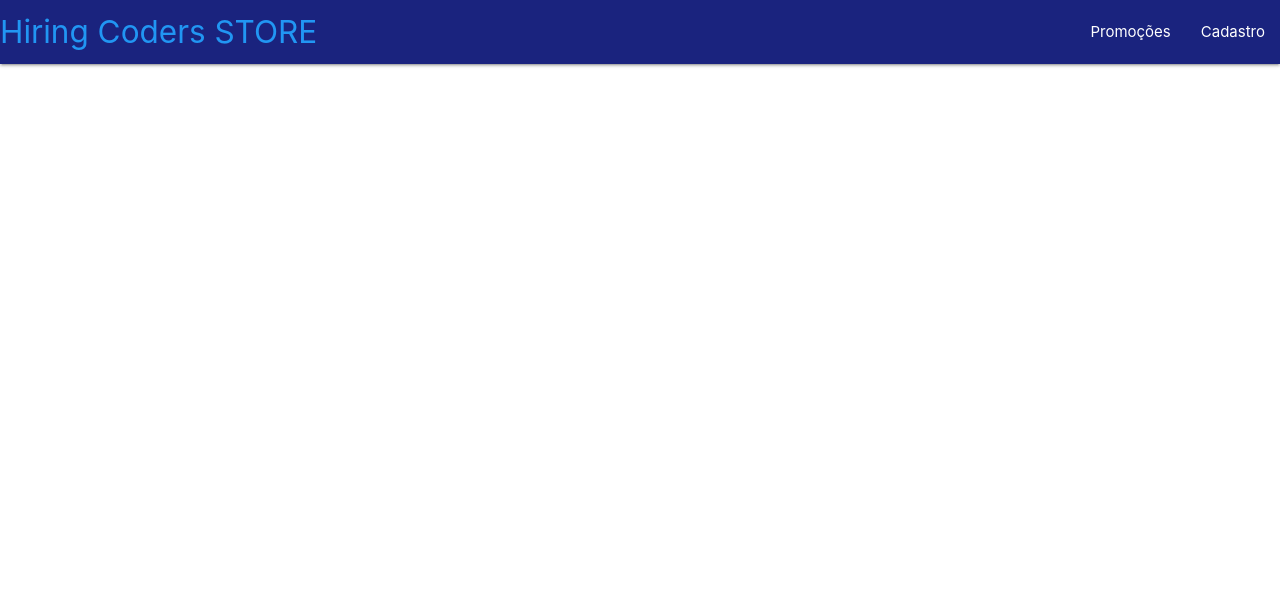
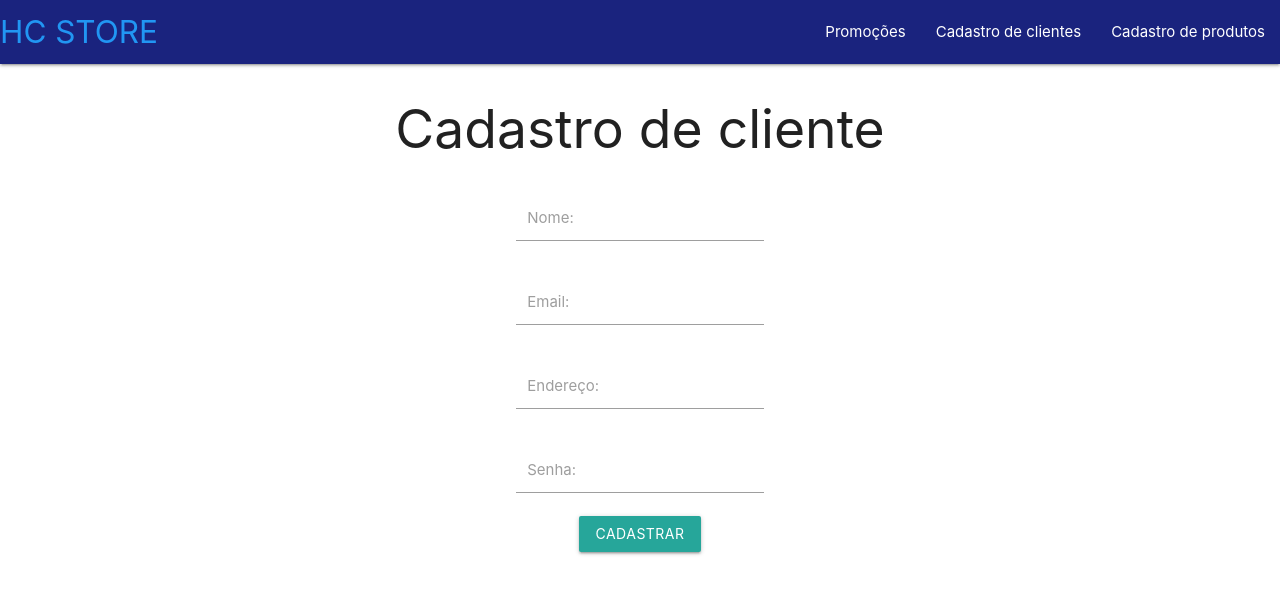
Before and after one commit to DaviFreiredaSilva/hc-ecommerce1, a React (Create React App) app: page /clientinsert in a window 1280 px wide. Shown: the top 594 px of the page. Built offline with nearby package versions, Linux system fonts and the light colour scheme.

Commit message:
product and client insertion pages

```diff
--- a/src/App.js
+++ b/src/App.js
@@ -4,6 +4,8 @@ import Navbar from './components/Navbar'
 import { BrowserRouter as Router, Switch, Route } from 'react-router-dom'
 import Offers from './pages/Offers';
 import Subscribe from './pages/Subscribe';
+import ClientInsert from './pages/ClientInsert';
+import ProductInsert from './pages/ProductInsert';
 
 function App() {
   return (
@@ -13,6 +15,8 @@ function App() {
         <Switch>
           <Route path="/" exact component={Offers}/>
           <Route path="/subscribe"  component={Subscribe}/>
+          <Route path="/clientinsert"  component={ClientInsert}/>
+          <Route path="/productinsert"  component={ProductInsert}/>
         </Switch>
       </Router>
     </>
--- a/src/components/Navbar.js
+++ b/src/components/Navbar.js
@@ -6,10 +6,11 @@ function Navbar() {
         <div>
         <nav>
         <div className="nav-wrapper indigo darken-4">
-          <Link to="/" className="brand-logo left blue-text">Hiring Coders STORE</Link>
+          <Link to="/" className="brand-logo left blue-text">HC STORE</Link>
           <ul id="nav-mobile" className="right hide-on-lg-and-down">
             <li><Link to="/">Promoções</Link></li>
-            <li><Link to="/subscribe">Cadastro</Link></li>
+            <li><Link to="/clientinsert">Cadastro de clientes</Link></li>
+            <li><Link to="/productinsert">Cadastro de produtos</Link></li>
           </ul>
         </div>
       </nav>
--- /dev/null
+++ b/src/pages/ClientInsert.js
@@ -0,0 +1,60 @@
+import React, {useState} from 'react'
+import styled from 'styled-components'
+
+function ClientInsert() {
+
+    const [name, setName] = useState("")
+    const [email, setEmail] = useState("")
+    const [address, setAddress] = useState("")
+    const [password, setPassword] = useState("")
+
+    var clients = []
+
+    function subscribe(newName, newEmail){
+
+        clients.push({
+        name: newName,
+        email:newEmail
+        })
+
+        localStorage.setItem("cients", JSON.stringify(clients));
+    }
+
+    return (
+        <MainDiv>
+           <h2>Cadastro de cliente</h2>
+           <div className="input-field col s6">
+           <label for="nome">Nome: </label>
+           <input type="text" id="nome" onChange={e=> setName(e.target.value)}/>
+           </div>
+           <div className="input-field col s6">
+           <label for="email">Email: </label>
+           <input type="email" id="email" onChange={e=> setEmail(e.target.value)}/>
+           </div>
+           <div className="input-field col s6">
+           <label for="address">Endereço: </label>
+           <input type="text" id="address" onChange={e=> setAddress(e.target.value)}/>
+           </div>
+           <div className="input-field col s6">
+           <label for="password">Senha:  </label>
+           <input type="password" id="password" onChange={e=> setPassword(e.target.value)}/>
+           </div>
+           <button
+           className="btn"
+           onClick={()=> subscribe(name, email)}
+           >
+           Cadastrar
+           </button>
+
+        </MainDiv>
+    )
+}
+
+const MainDiv = styled.div`
+    display: flex;
+    flex-direction: column;
+    align-items: center;
+    justify-content: center;
+`
+
+export default ClientInsert
--- a/src/pages/Offers.js
+++ b/src/pages/Offers.js
@@ -56,6 +56,7 @@ const Card = styled.div`
     border: 2px solid grey;
     border-radius: 10px;
     margin: 20px;
+    padding: 10px;
 
     &:hover{
         border: 2px solid red;
--- /dev/null
+++ b/src/pages/ProductInsert.js
@@ -0,0 +1,55 @@
+import React, {useState} from 'react'
+import styled from 'styled-components'
+
+function ProductInsert() {
+
+    const [name, setName] = useState("")
+    const [price, setPrice] = useState("")
+    const [img, setImg] = useState("")
+
+    var products = []
+
+    function subscribe(newName, newEmail){
+
+        products.push({
+        name: newName,
+        email:newEmail
+        })
+
+        localStorage.setItem("cients", JSON.stringify(products));
+    }
+
+    return (
+        <MainDiv>
+           <h2>Cadastro de produto</h2>
+           <div className="input-field col s6">
+           <label for="nome">Nome do produto: </label>
+           <input type="text" id="nome" onChange={e=> setName(e.target.value)}/>
+           </div>
+           <div className="input-field col s6">
+           <label for="price">Preço: </label>
+           <input type="text" id="price" onChange={e=> setPrice(e.target.value)}/>
+           </div>
+           <div className="input-field col s6">
+           <label for="img">Endereço da imagem: </label>
+           <input type="text" id="img" onChange={e=> setImg(e.target.value)}/>
+           </div>
+           <button
+           className="btn"
+           onClick={()=> subscribe(name, price, img)}
+           >
+           Cadastrar
+           </button>
+
+        </MainDiv>
+    )
+}
+
+const MainDiv = styled.div`
+    display: flex;
+    flex-direction: column;
+    align-items: center;
+    justify-content: center;
+`
+
+export default ProductInsert
```
